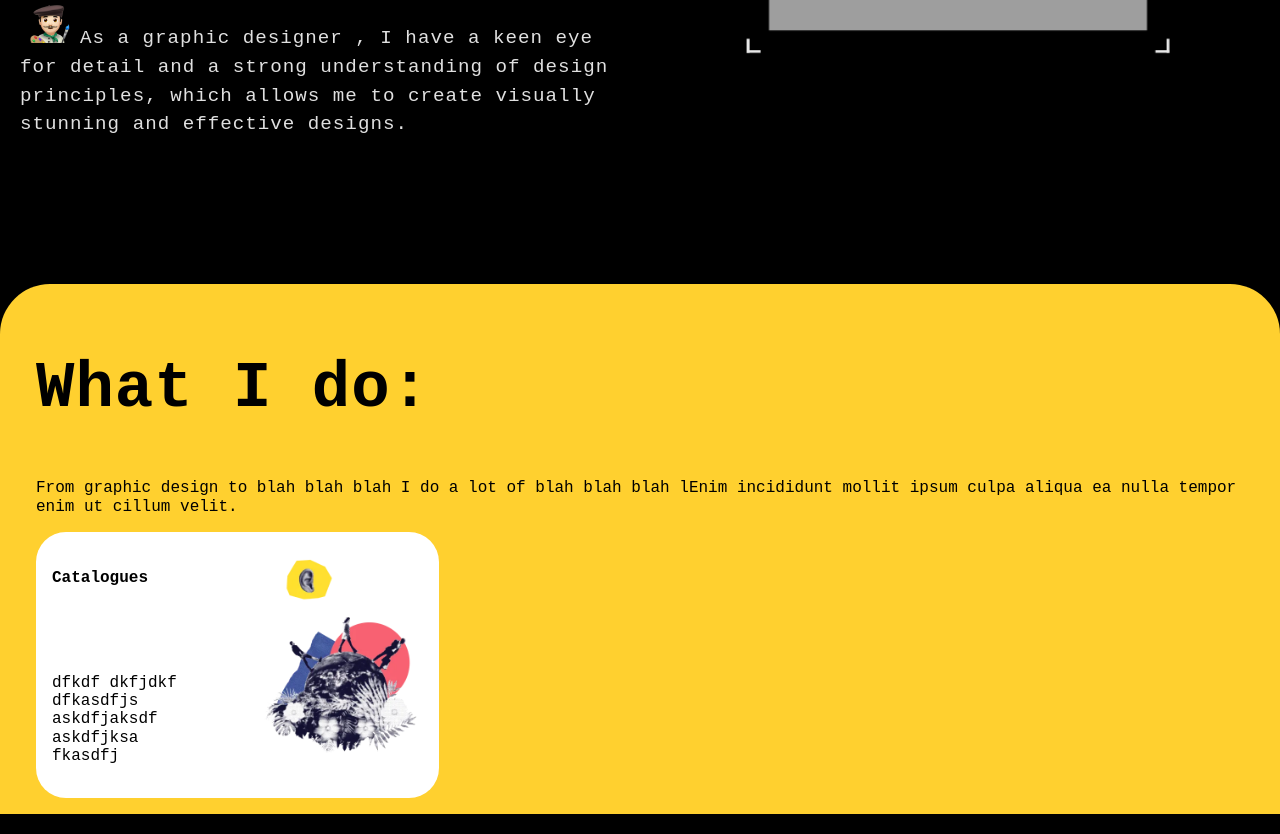
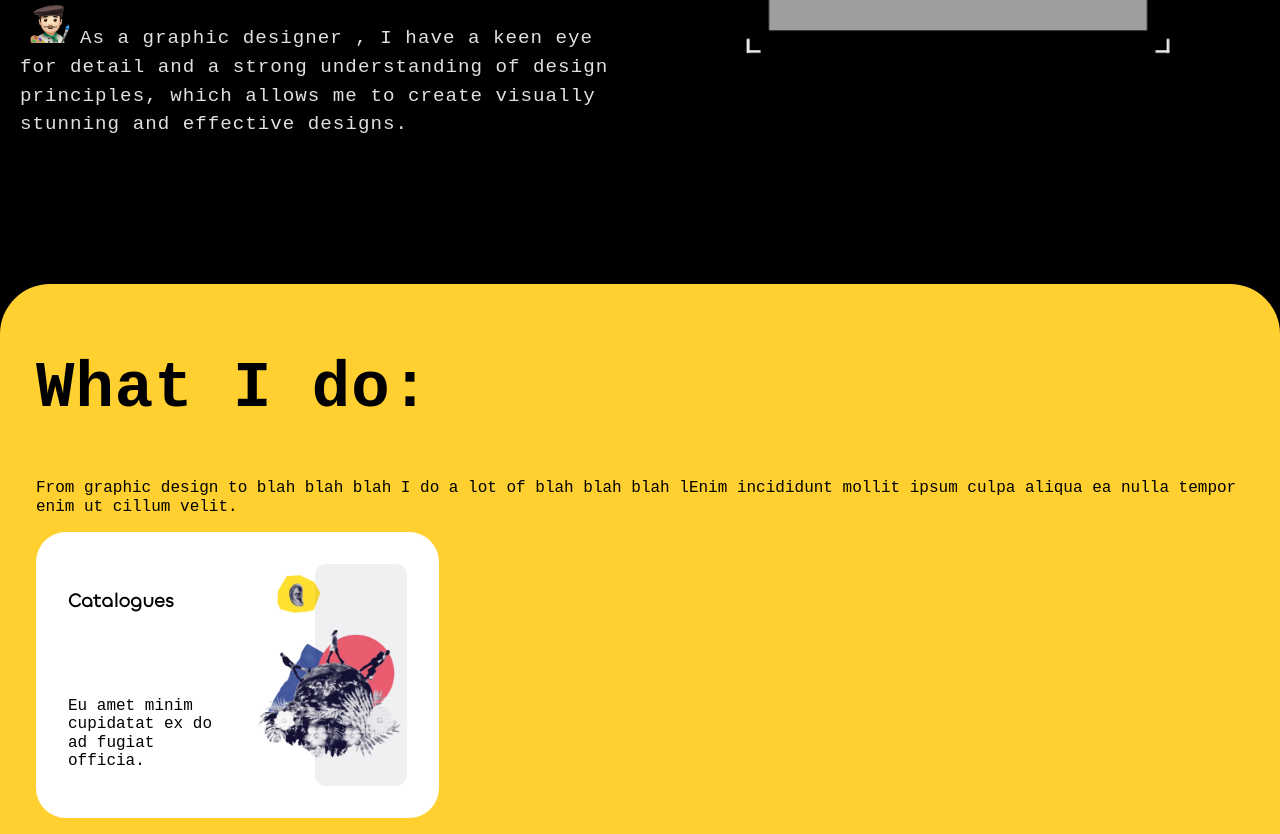
Before and after one commit to allanmosesfernandes/RollenPortfolio, a Gatsby site: page / in a window 1280 px wide. Shown: the part 545-1379 px from the top of the page. Built offline with nearby package versions, Linux system fonts and the light colour scheme; Gatsby itself is replaced by a stand-in of ours; grey boxes are pictures that could not be loaded; a web font is replaced by a local one.

Commit message:
card-animation-complete

```diff
--- a/src/components/whatIdo/WhatIdo.js
+++ b/src/components/whatIdo/WhatIdo.js
@@ -20,12 +20,12 @@ const WhatIdo = () => {
           <WhatIdoCard>
             <div className='card-left'>
               <h4>Catalogues</h4>
-              <p>dfkdf dkfjdkf dfkasdfjs askdfjaksdf askdfjksa fkasdfj</p>
+              <p>Eu amet minim cupidatat ex do ad fugiat officia.</p>
             </div>
-            <RightCard>
+            <div className='card-right'>
               <div className='card-right-bg'></div>
               <img src={image01} alt="card1" />
-            </RightCard>
+            </div>
           </WhatIdoCard>
         </WhatIdoCardContainer>
       </div>
--- a/src/components/whatIdo/whatdostyled.js
+++ b/src/components/whatIdo/whatdostyled.js
@@ -1,7 +1,7 @@
 import styled from "styled-components";
 
 import images from "../../assets/images/whatIdo/WHAT01.webp"
-export const WhatIdoStyledSection = styled.section`
+export const WhatIdoStyledSection = styled.section `
   background-color: #ffd02f;
   color: black;
   border-top-right-radius: 50px;
@@ -10,37 +10,70 @@ export const WhatIdoStyledSection = styled.section`
 `;
 
 
-export const WhatIdoCards = styled.div`
+export const WhatIdoCards = styled.div `
   display: flex;
   flex-direction: column;
   background-color: #ffd02f;
 `;
 
-export const WhatIdoCardContainer = styled.div`
+export const WhatIdoCardContainer = styled.div `
 display: grid;
 grid-template-columns: 1fr 1fr 1fr;
 
 `
-export const WhatIdoCard = styled.div`
+export const WhatIdoCard = styled.div `
   background: white;
   border-radius: 30px;
-  padding: 1rem;
+  padding: 2rem;
   display: grid;
   grid-template-columns: 1fr 1fr;
-  gap: 3rem;
+  gap: 2rem;
+  cursor: pointer;
 
   .card-left {
     display: flex;
     flex-direction: column;
     justify-content: space-between;
-  }
+    transition: all 0.2s ease-in-out;
+    h4 {
+        font-family: 'chill';
+        font-size: ${(props) => props.theme.fsSmall};
+      }
+    }
+    .card-right {
+      position: relative;
+      transition: transform 0.2s ease-in-out; /* Added transition property */
+        .card-right-bg {
+        position: absolute;
+        left: auto;
+        top: auto;
+        right: 0%;
+        bottom: 0%;
+        width: 60%;
+        height: 100%;
+        border-radius: 0.69em;
+        background-color: rgba(5, 0, 56, 0.06);
+        transition: all 0.5s ease-in-out; /* Added transition property */
 
-  .card-right {
-    postion: relative;
-  }
+        }
+    }
+    &:hover {
+      .card-left {
+        transform: translateX(5px);
+      }
+      .card-right img{
+        transform: translateX(5px);
+        transition: all 0.5s ease-in-out;
+      }
+      .card-right {
+        .card-right-bg {
+        width: 70%;
+        transition: transform 0.4s ease-in-out; /* Added transition property */
+        -webkit-transition: width 0.5s ease-in-out;
+        -moz-transition: width 0.5s ease-in-out;
+        -o-transition: width 0.5s ease-in-out;
+        }
+      }
+    }
 
 `
-
-export const RightCard = styled.div`
-    position: relative;
-`
```
